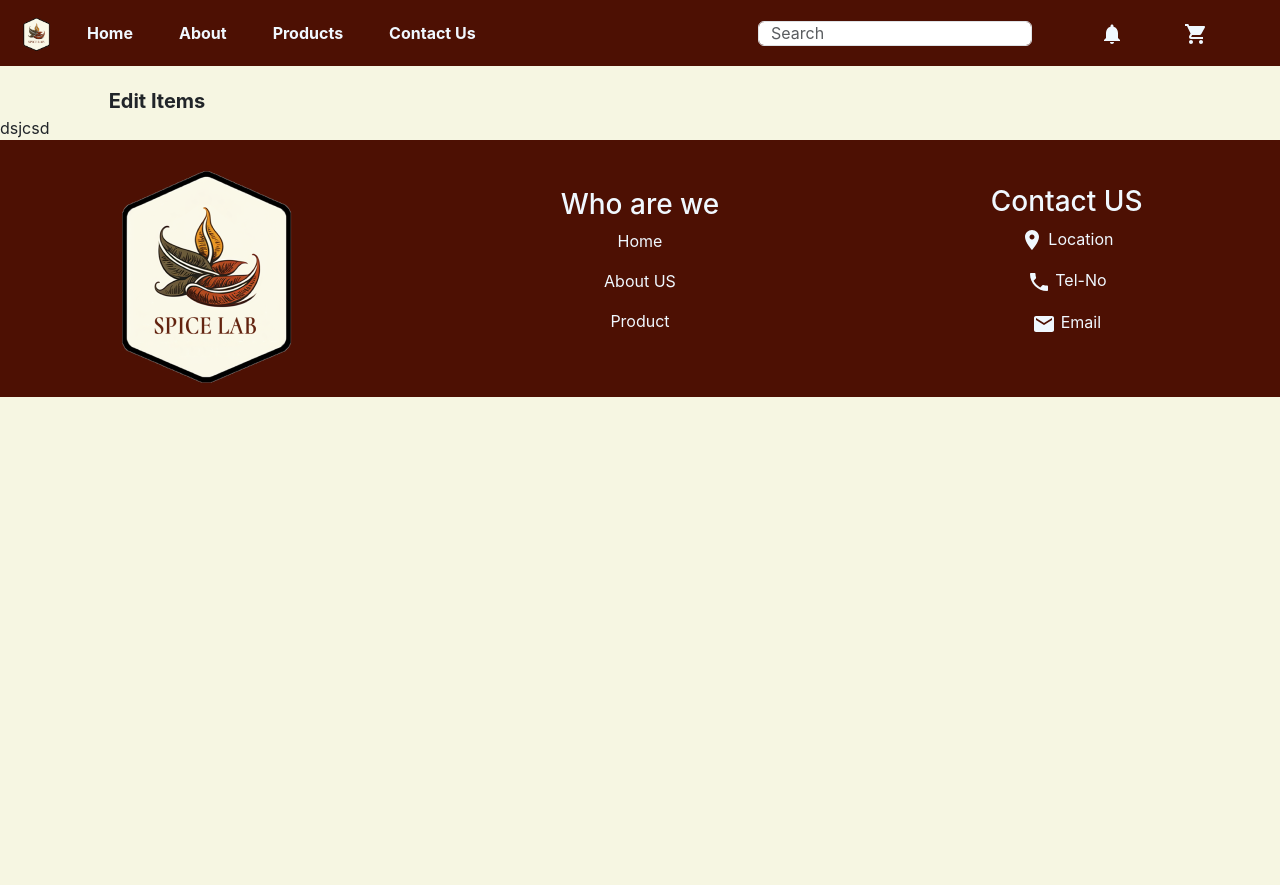
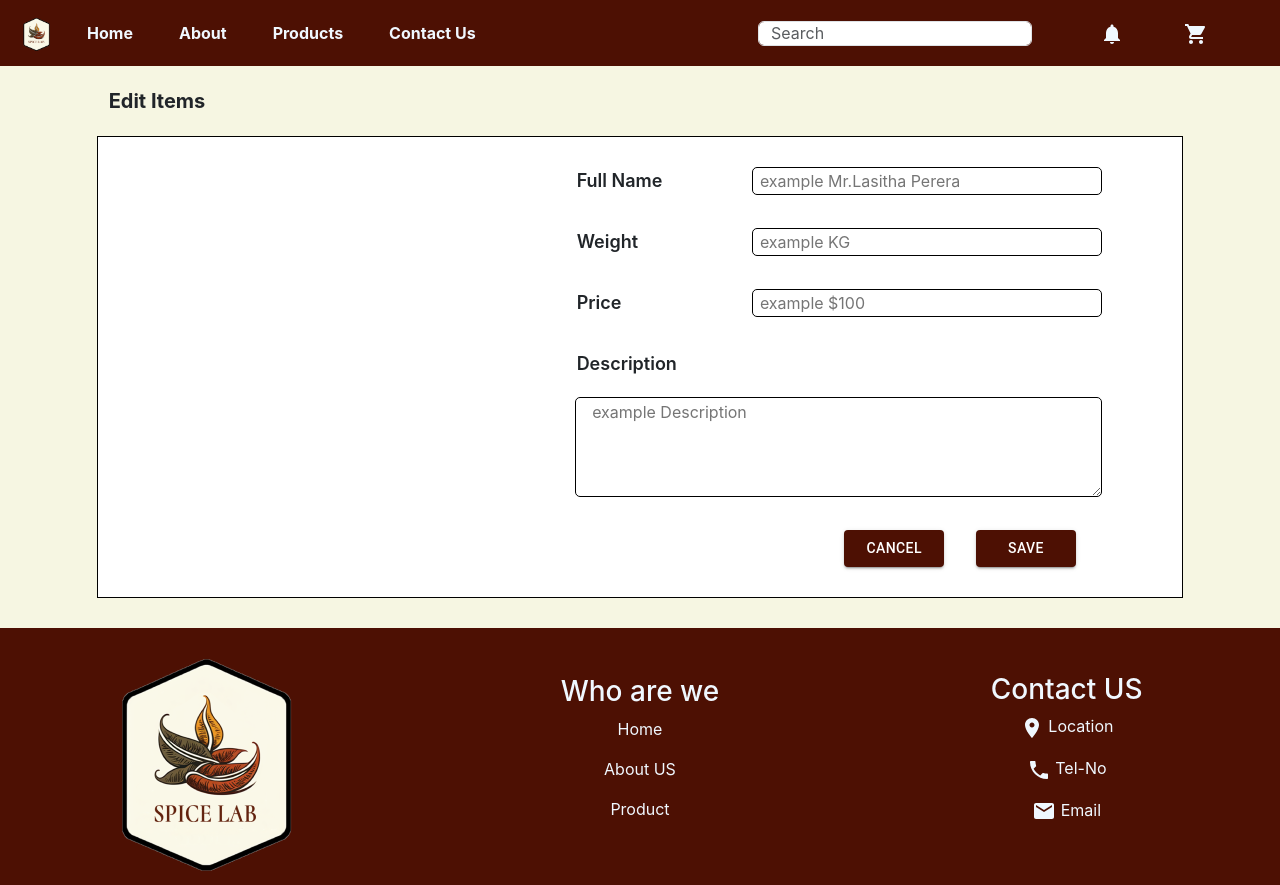
Before and after one commit to TharushaRuwantha/SpiceLab, a React (Create React App) app in the folder frontend/spice_lab/: page /addnewitemspage in a window 1280 px wide. Before the commit the page ends 800 px from the top, so only its background shows below. Built offline with nearby package versions, Linux system fonts and the light colour scheme.

Commit message:
add new itmes page some features are create

```diff
--- a/frontend/spice_lab/src/Components/addnewitemspageComponent/addnewitemspage.js
+++ b/frontend/spice_lab/src/Components/addnewitemspageComponent/addnewitemspage.js
@@ -2,6 +2,7 @@ import React, {useState} from "react";
 import "../addnewitemspageComponent/addnewitemspage.css";
 
 import AddNewItemsPageUpPart from "./addnewitemspageuppart";
+import AddNewItemsPageDownPart from "./addnewitemspagedownpart";
 
 function AddNewItemsPage(){
     return(
@@ -10,7 +11,7 @@ function AddNewItemsPage(){
             <AddNewItemsPageUpPart/>
         </div>
         <div>
-            dsjcsd
+            <AddNewItemsPageDownPart/>
         </div>
     </div>
     );
--- /dev/null
+++ b/frontend/spice_lab/src/Components/addnewitemspageComponent/addnewitemspagedownpart.css
@@ -0,0 +1,53 @@
+
+.addnewitemspagedownpart{
+
+    border: 1px solid black;
+    margin-top: 20px;
+    background-color: rgb(255, 255, 255);
+
+
+
+}
+
+.addnewitemspagedownpartA{
+
+    margin-top: 30px;
+}
+
+.makann{
+    border: 1px solid black;
+}
+
+.imgstyle{
+    width : 300px;
+    height : 400px
+}
+
+.addnewitemspagefont{
+    font-size: 18px;
+    font-weight: 600;
+
+}
+
+.form-controlNYaddnewitems{
+    border: 1px solid black;
+    border-radius: 5px;
+    width: 350px;
+
+
+}
+
+.addpagespace{
+    margin-top: 33px;
+}
+
+.addpagespaceA{
+    margin-top: 20px;
+    margin-left: 10px;
+    width: 535px;
+    height: 100px;
+}
+
+.underpartaddpage{
+    margin-top: 30px;
+}
--- /dev/null
+++ b/frontend/spice_lab/src/Components/addnewitemspageComponent/addnewitemspagedownpart.js
@@ -0,0 +1,76 @@
+import React, {useState} from "react";
+import "../addnewitemspageComponent/addnewitemspagedownpart.css";
+
+import itemimg from "../../images/nypic.png";
+import Button from '@mui/material/Button';
+
+function AddNewItemsPageDownPart(){
+    return(
+        <div>
+            <div className="row ">
+                <div className="col-sm-1"></div>
+
+                <div className="col-sm-10 addnewitemspagedownpart">
+                    <div className="row ">
+                        <div className="col-sm-1"></div>
+
+                        <div className="col-sm-10 addnewitemspagedownpartA">
+                            <div className="row">
+                                <div className="col-sm-4">
+                                    {/* <img src={itemimg}  className="imgstyle"/> */}
+                                </div>
+                                <div className="col-sm-1">
+
+                                </div>
+                                <div className="col-sm-7 ">
+                                    <div className="row">
+                                        <div className="col-sm-4 addnewitemspagefont ">Full Name</div>
+                                        <div className="col-sm-8 ">
+                                            <input type="text" class="form-controlNYaddnewitems" placeholder=" example Mr.Lasitha Perera" required/>
+                                        </div>
+                                    </div>
+                                    <div className="row addpagespace">
+                                        <div className="col-sm-4 addnewitemspagefont ">Weight</div>
+                                        <div className="col-sm-8 ">
+                                            <input type="text" class="form-controlNYaddnewitems" placeholder=" example KG" required/>
+                                        </div>
+                                    </div>
+                                    <div className="row addpagespace">
+                                        <div className="col-sm-4 addnewitemspagefont">Price</div>
+                                        <div className="col-sm-8 ">
+                                            <input type="text" class="form-controlNYaddnewitems" placeholder=" example $100" required/>
+                                        </div>
+                                    </div>
+                                    <div className="row addpagespace">
+                                        <div className="col-sm-12 addnewitemspagefont ">Description</div>
+                                        <textarea className="form-controlNYaddnewitems addpagespaceA" placeholder=" example Description" required></textarea>
+                                    </div>
+                                    <div className="row addpagespace">
+                                        <div className="col-sm-6"></div>
+                                        <div className="col-sm-3 ">
+                                            <center><Button variant="contained" style={{backgroundColor: '#4D1003', color: 'white', width: '100px'}}>Cancel</Button></center>
+                                        </div>
+                                        <div className="col-sm-3">
+                                            <center><Button variant="contained" style={{backgroundColor: '#4D1003', color: 'white', width: '100px'}}>Save</Button></center>
+                                        </div>
+                                    </div>
+                                </div>
+                            </div>
+                        </div>
+
+                        <div className="col-sm-1 "></div>
+                    </div>
+                    <div className="underpartaddpage"></div>
+                </div>
+
+                <div className="col-sm-1"></div>
+            </div>
+
+            <div className="row underpartaddpage">
+
+            </div>
+        </div>
+    );
+}
+
+export default AddNewItemsPageDownPart;
```
